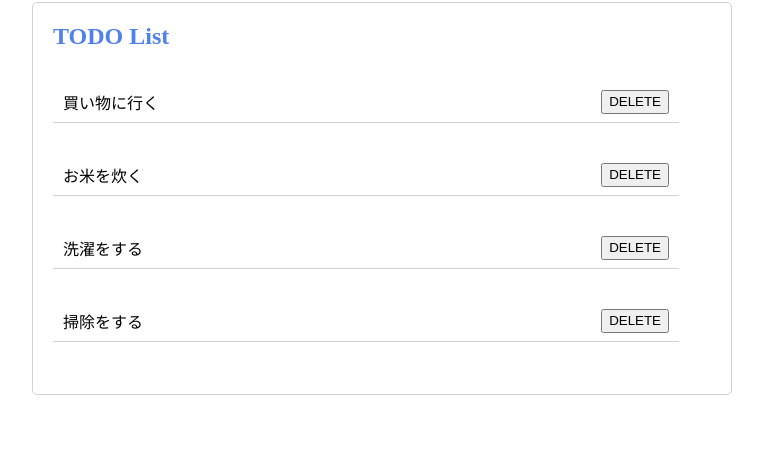
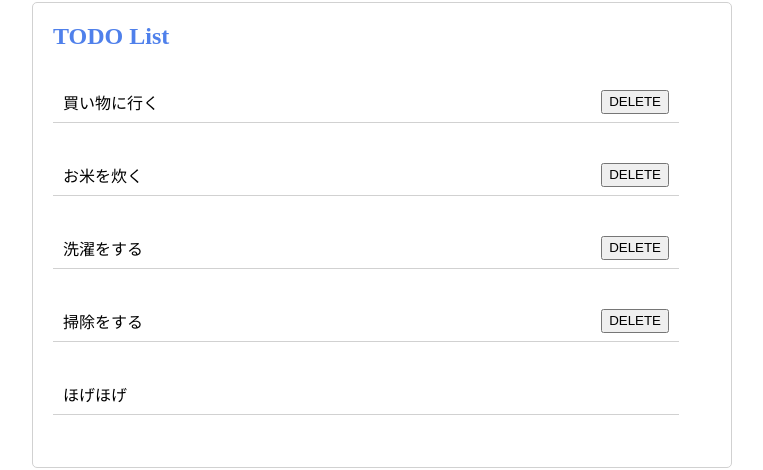
Before and after one commit to nino-rgb/js-todo, a plain HTML site: page js-todo/index.html in a window 1280 px wide. Both pictures are taken after typing "Sample" into the empty fields and a click on the button "ADD". Shown: the part 149-619 px from the top of the page, 258-1021 px from the left. Drawn offline with Linux system fonts and the light colour scheme.

Commit message:
addd logic sample todo

```diff
--- a/js-todo/index.html
+++ b/js-todo/index.html
@@ -19,7 +19,7 @@
 
     <div class="todo-area">
       <h2 class="todo-area-title">TODO List</h2>
-      <ul class="todo-ul">
+      <ul id="todo-list" class="todo-ul">
         <li class="todo-li">買い物に行く<button type="button">DELETE</button></li>
         <li class="todo-li">お米を炊く<button type="button">DELETE</button></li>
         <li class="todo-li">洗濯をする<button type="button">DELETE</button></li>
--- a/js-todo/index.js
+++ b/js-todo/index.js
@@ -1,6 +1,6 @@
 const todoInputTextBox = document.getElementById("input-todo");
 const todoAddbuton = document.getElementById("add-todo");
-
+const todoList = document.getElementById("todo-list");
 todoAddbuton.addEventListener('click', () => {
   const val = todoInputTextBox.value;
 
@@ -9,6 +9,12 @@ todoAddbuton.addEventListener('click', () => {
     return;
   }
 
+  const listItem = document.createElement('li');
+  listItem.className = "todo-li";
+  listItem.innerHTML = "ほげほげ";
+
+  todoList.appendChild(listItem);
+
   console.log(val);
 
   todoInputTextBox.value = "";
```
Also changed, not shown: 1 other file.
